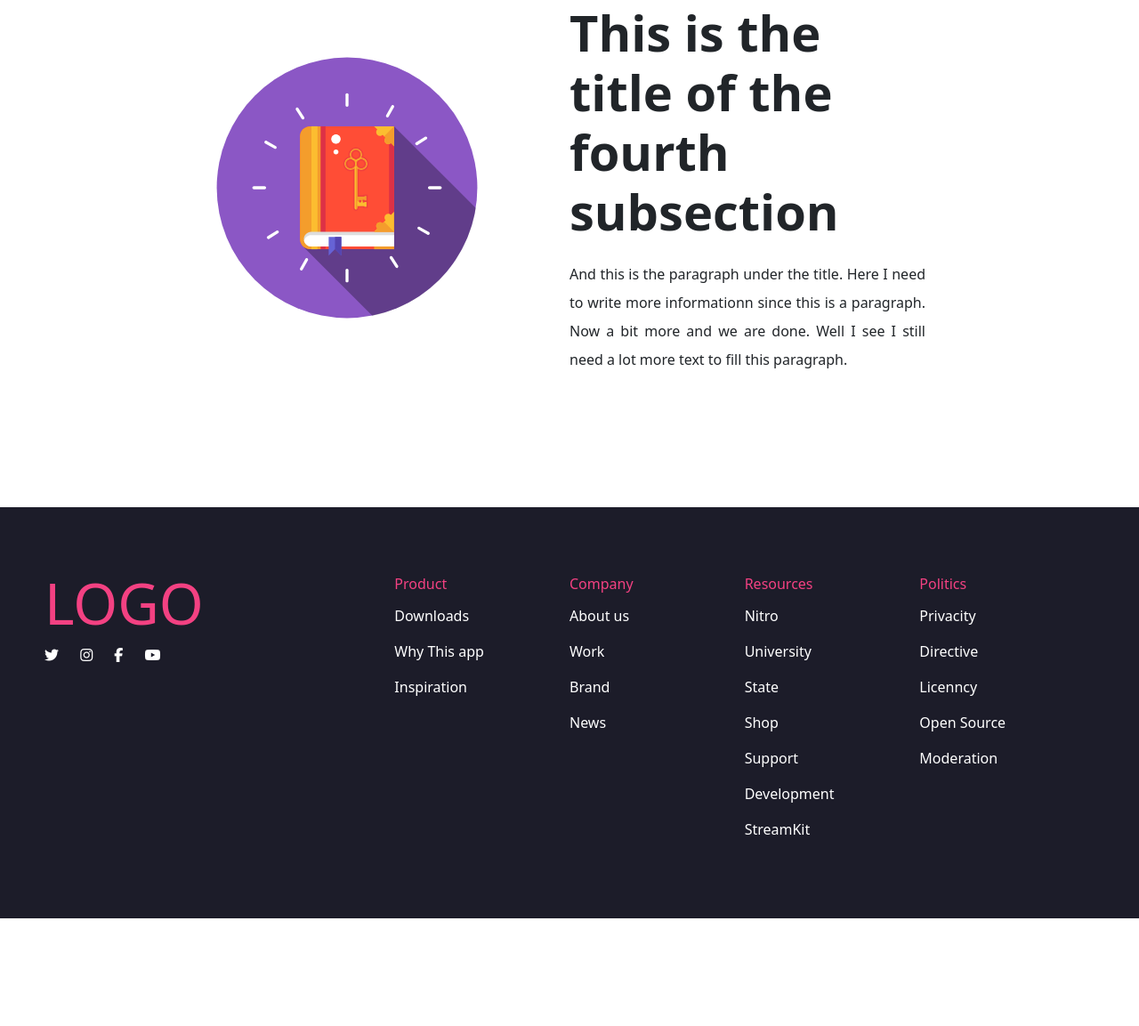
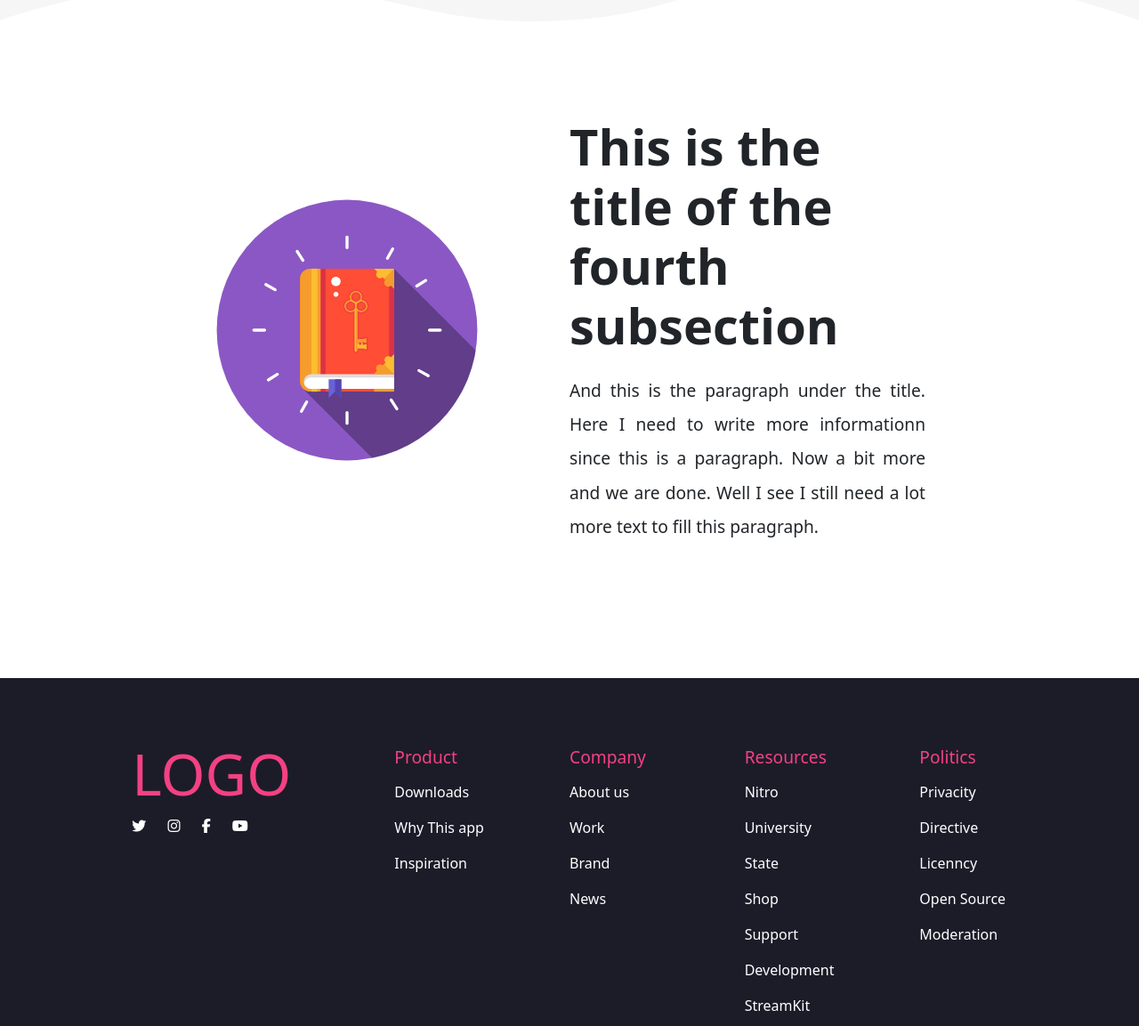
Before and after one commit to Glosbus/glosbus.github.io, a plain HTML site: page index.html in a window 1280 px wide. Shown: the part 2340-3493 px from the top of the page at 89% size. Before the commit the page ends 3372 px from the top, so only its background shows below. Drawn offline with nearby package versions, Linux system fonts and the light colour scheme.

Commit message:
Update styles.css

```diff
--- a/css/styles.css
+++ b/css/styles.css
@@ -248,6 +248,7 @@ p {
   line-height: 2;
   margin-top: 20px;
   text-align: justify;
+  font-size: 1.2rem;
 }
 
 /* SECTION 3 */
@@ -308,7 +309,7 @@ p {
 }
 
 .icons-footer {
-  grid-column: 1 / 4;
+  grid-column: 2 / 5;
   display: inline;
 }
 
```
